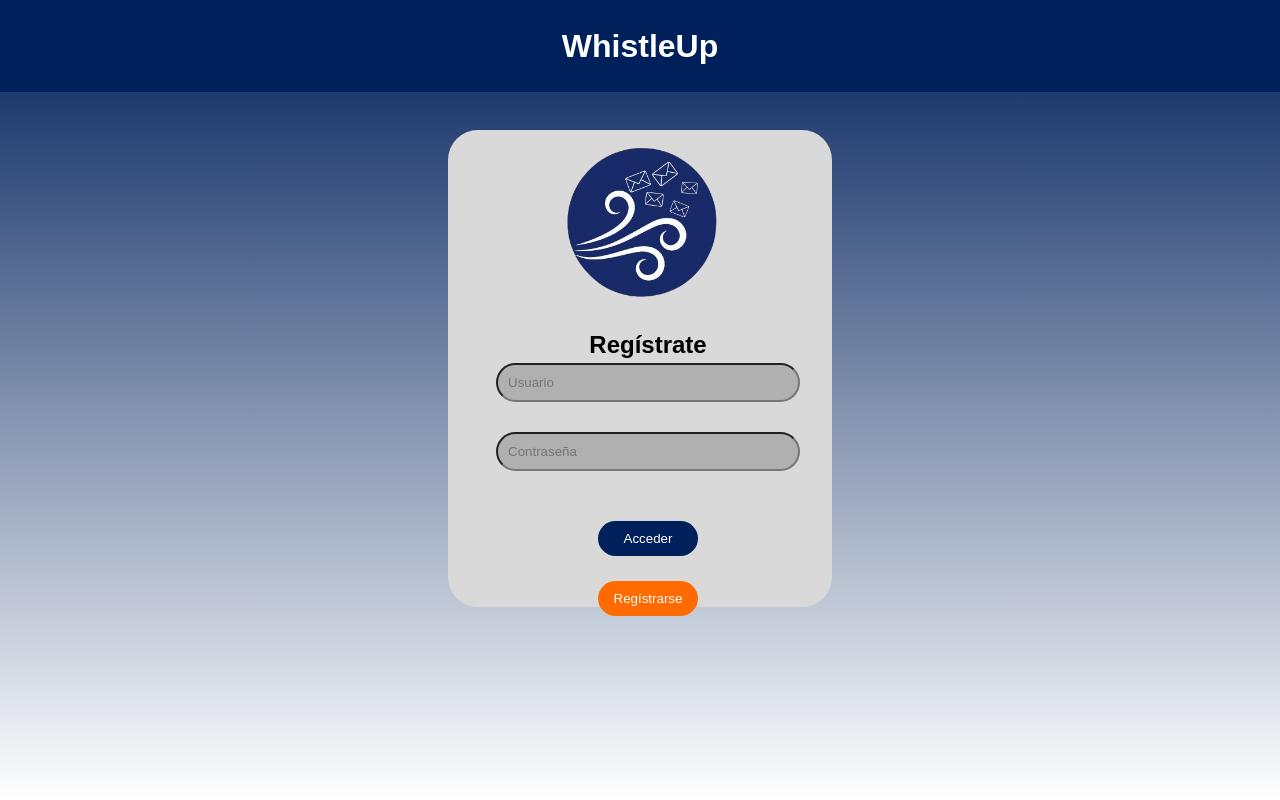
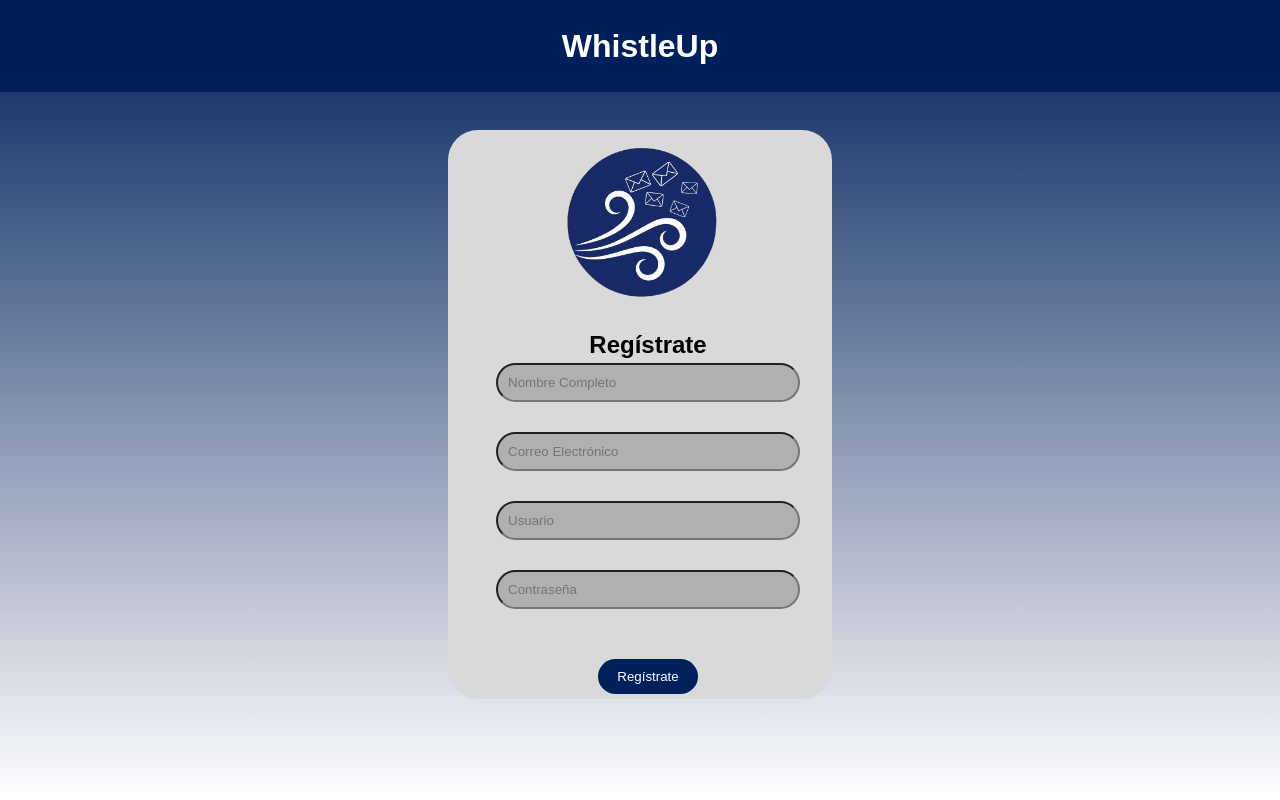
Before and after one commit to maikil09/DSAW-20241-Nicolas-Urrea-Michael-Medina, a React (Vite) app in the folder front-APP/: page /signup in a window 1280 px wide. Built offline with nearby package versions, Linux system fonts and the light colour scheme.

Commit message:
despliege rutas

```diff
--- a/front-APP/src/index.css
+++ b/front-APP/src/index.css
@@ -17,7 +17,7 @@ h2{
 }
 .form {
   width: 400px;
-  height: 280px;
+  height: auto;
   margin: 0 auto;
   border-radius: 30px;
 }
--- a/front-APP/src/routes/Signup.tsx
+++ b/front-APP/src/routes/Signup.tsx
@@ -6,10 +6,11 @@ export default function Signup(){
         <form className="form">
             <div className="form-container">
             <h2>Regístrate</h2>
+            <input placeholder="Nombre Completo" type="text"/>
+            <input placeholder="Correo Electrónico" type="text"/>
             <input placeholder="Usuario" type="text"/>
             <input placeholder="Contraseña" type="password"/>
-            <button className="BotonAcceder">Acceder</button>
-            <button className="BotonRegistrar">Regístrarse</button>
+            <button className="BotonAcceder">Regístrate</button>
             </div>
         </form>
        </Layoutencabezado>
```
